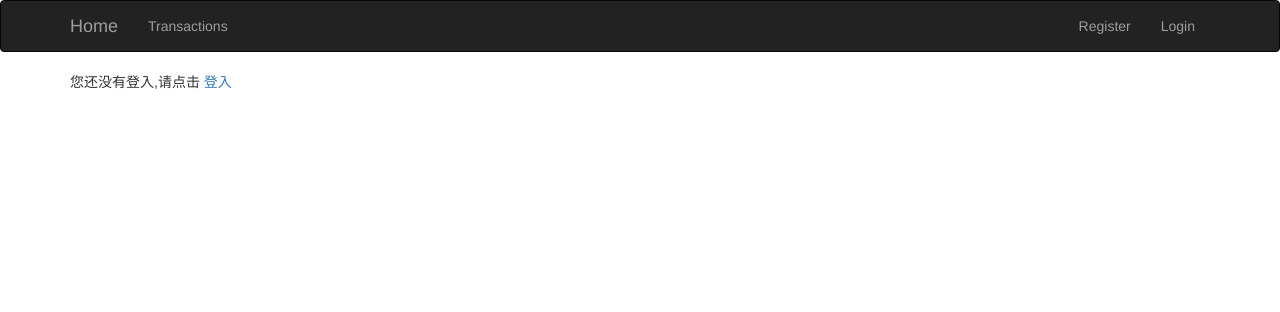
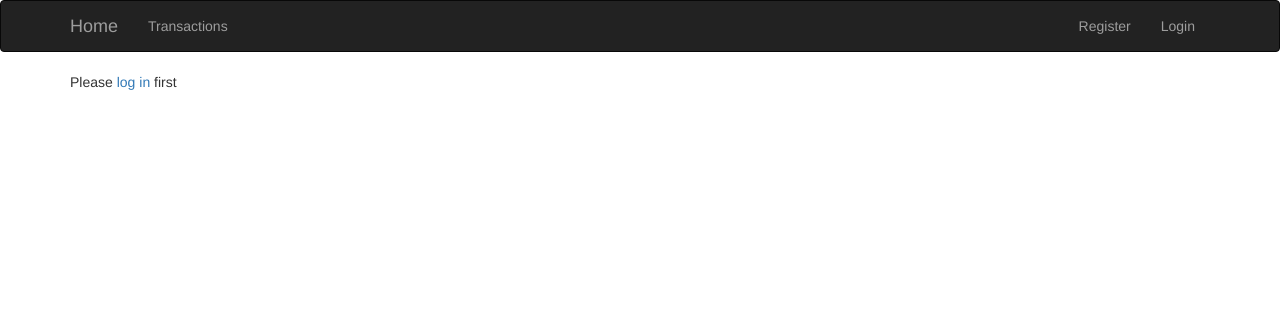
Before and after one commit to Pantynopants/DBMS_BANK, a Flask app: page /admin/ in a window 1280 px wide. Shown: the top 312 px of the page. Run offline with Flask 2, Linux system fonts and the light colour scheme; some libraries are stand-ins or nearby versions.

Commit message:
change redame

```diff
--- a/app/templates/admin/index.html
+++ b/app/templates/admin/index.html
@@ -1,8 +1,8 @@
 {% extends 'base.html' %}
 {% block page_content %}
     {% if current_user.is_authenticated %}
-        <p>感谢登入</p>
+        <p>Welcome!</p>
     {% else %}
-        您还没有登入,请点击 <a href="{{ url_for('admin.login') }}">登入</a>
+        Please  <a href="{{ url_for('admin.login') }}">log in </a>first
     {% endif %}
 {% endblock %}
```
Also changed, not shown: README.md.
